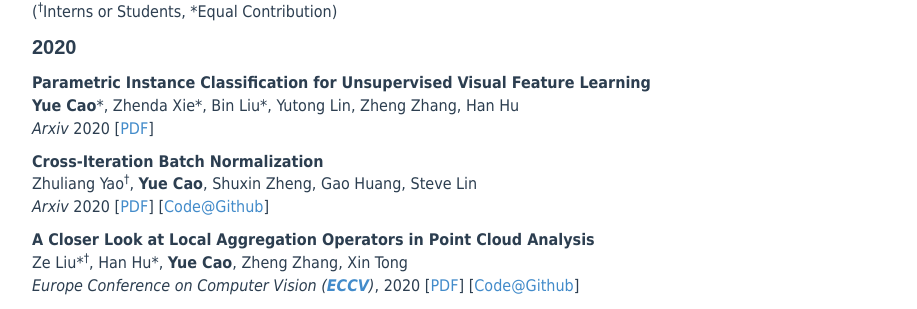
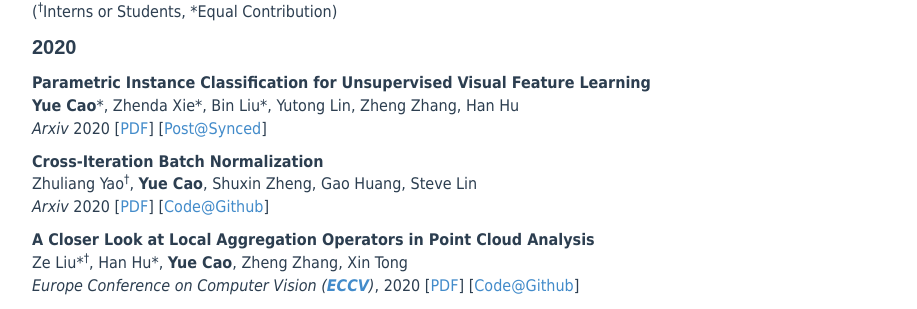
Before and after one commit to caoyue10/caoyue10.github.io, a Jekyll site: the page built from index.html, in a window 1280 px wide and 900 px high, scrolled down 592 px. Shown: the part 141-450 px from the top of the window, without its empty margins (138-1055 px from the left). Built offline with Jekyll 4.4.1, drawn with Linux system fonts in a browser that asks for light colours; the list of posts is cut into pages by our own code.

Commit message:
Update index.html

```diff
--- a/index.html
+++ b/index.html
@@ -50,7 +50,7 @@ tagline:
 	<p style="font-size:20px;font-weight:bold;font-family:Arial,sans-serif;">2020</p>
 	<p><strong>Parametric Instance Classification for Unsupervised Visual Feature Learning</strong><br>
             <strong>Yue Cao</strong>*, Zhenda Xie*, Bin Liu*, Yutong Lin, Zheng Zhang, Han Hu<br>
-            <em>Arxiv</em> 2020 [<a href="https://arxiv.org/abs/2006.14618">PDF</a>]
+            <em>Arxiv</em> 2020 [<a href="https://arxiv.org/abs/2006.14618">PDF</a>] [<a href="https://www.jiqizhixin.com/articles/2020-07-09-7">Post@Synced</a>]
             </p>
 	<p><strong>Cross-Iteration Batch Normalization</strong><br>
             Zhuliang Yao<sup><span>&#8224;</span></sup>, <strong>Yue Cao</strong>, Shuxin Zheng, Gao Huang, Steve Lin<br>
```
